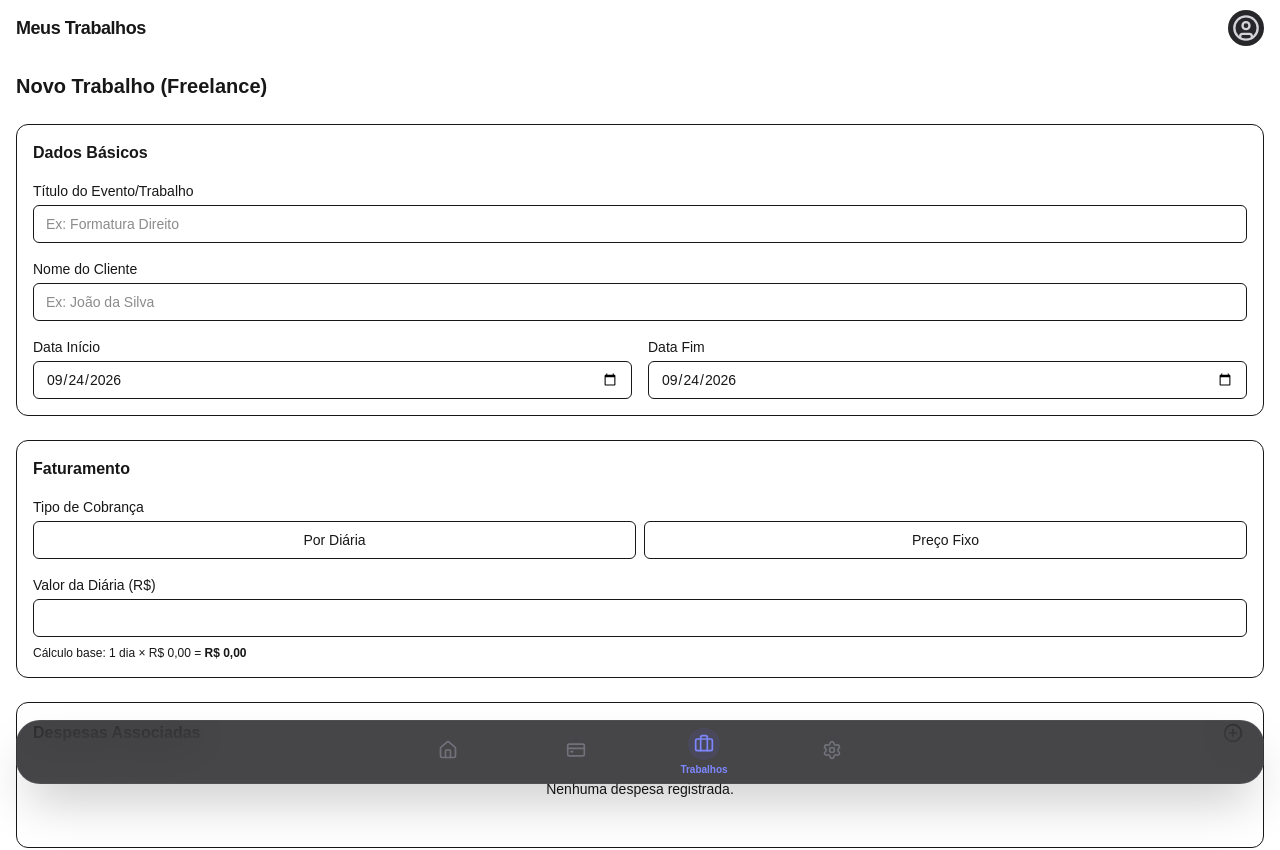
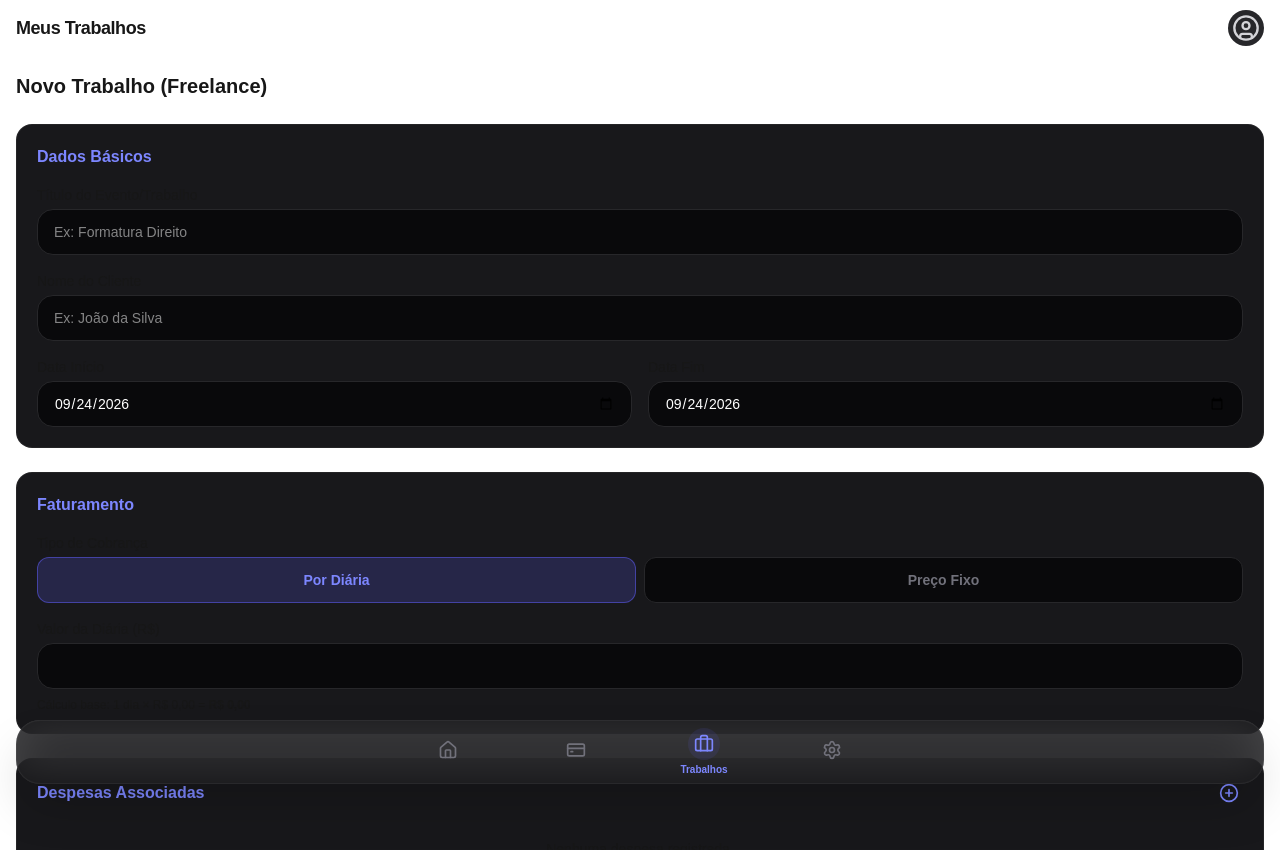
Before and after one commit to FabioLeonardoS/financa-app, a Next.js app: page /trabalhos/novo in a window 1280 px wide. Shown: the top 850 px of the page. Built offline with nearby package versions, Linux system fonts and the light colour scheme.

Commit message:
style: trabalhos UI consistency

```diff
--- a/src/app/trabalhos/[id]/page.tsx
+++ b/src/app/trabalhos/[id]/page.tsx
@@ -55,8 +55,8 @@ export default async function WorkOrderDetailPage(props: { params: Promise<{ id:
         <p className="text-muted-foreground">Cliente: {workOrder.clientName}</p>
       </div>
 
-      <div className="p-4 rounded-xl bg-card border border-border shadow-sm space-y-4">
-        <h3 className="font-semibold text-primary border-b border-border pb-2">Detalhes do Orçamento</h3>
+      <div className="p-5 rounded-2xl bg-zinc-900 border border-white/5 shadow-md space-y-4">
+        <h3 className="font-semibold text-indigo-400 border-b border-white/5 pb-2">Detalhes do Orçamento</h3>
 
         <div className="grid grid-cols-2 gap-4 text-sm">
           <div>
--- a/src/app/trabalhos/novo/page.tsx
+++ b/src/app/trabalhos/novo/page.tsx
@@ -72,20 +72,20 @@ export default function NovoTrabalhoPage() {
   };
 
   return (
-    <div className="p-4 space-y-6 pb-24">
+    <div className="p-4 space-y-6 pb-36">
       <h2 className="text-xl font-bold">Novo Trabalho (Freelance)</h2>
 
       <form onSubmit={handleSubmit} className="space-y-6">
 
         {/* Dados Básicos */}
-        <div className="space-y-4 p-4 bg-card border border-border rounded-xl">
-          <h3 className="font-semibold text-primary">Dados Básicos</h3>
+        <div className="bg-zinc-900 p-5 rounded-2xl border border-white/5 flex flex-col gap-4">
+          <h3 className="font-semibold text-indigo-400">Dados Básicos</h3>
 
           <div>
             <label className="text-sm font-medium mb-1 block text-muted-foreground">Título do Evento/Trabalho</label>
             <input
               required
-              className="w-full bg-background border border-border rounded-md px-3 py-2 text-sm focus:outline-none focus:ring-1 focus:ring-primary"
+              className="w-full bg-zinc-950 border border-zinc-800 rounded-2xl px-4 py-3 text-white text-sm focus:outline-none focus:ring-2 focus:ring-indigo-500"
               value={title} onChange={(e) => setTitle(e.target.value)}
               placeholder="Ex: Formatura Direito"
             />
@@ -94,7 +94,7 @@ export default function NovoTrabalhoPage() {
             <label className="text-sm font-medium mb-1 block text-muted-foreground">Nome do Cliente</label>
             <input
               required
-              className="w-full bg-background border border-border rounded-md px-3 py-2 text-sm focus:outline-none focus:ring-1 focus:ring-primary"
+              className="w-full bg-zinc-950 border border-zinc-800 rounded-2xl px-4 py-3 text-white text-sm focus:outline-none focus:ring-2 focus:ring-indigo-500"
               value={clientName} onChange={(e) => setClientName(e.target.value)}
               placeholder="Ex: João da Silva"
             />
@@ -105,7 +105,7 @@ export default function NovoTrabalhoPage() {
               <label className="text-sm font-medium mb-1 block text-muted-foreground">Data Início</label>
               <input
                 type="date" required
-                className="w-full bg-background border border-border rounded-md px-3 py-2 text-sm"
+                className="w-full bg-zinc-950 border border-zinc-800 rounded-2xl px-4 py-3 text-white text-sm focus:outline-none focus:ring-2 focus:ring-indigo-500"
                 value={startDate} onChange={(e) => setStartDate(e.target.value)}
               />
             </div>
@@ -113,7 +113,7 @@ export default function NovoTrabalhoPage() {
               <label className="text-sm font-medium mb-1 block text-muted-foreground">Data Fim</label>
               <input
                 type="date" required
-                className="w-full bg-background border border-border rounded-md px-3 py-2 text-sm"
+                className="w-full bg-zinc-950 border border-zinc-800 rounded-2xl px-4 py-3 text-white text-sm focus:outline-none focus:ring-2 focus:ring-indigo-500"
                 value={endDate} onChange={(e) => setEndDate(e.target.value)}
               />
             </div>
@@ -121,8 +121,8 @@ export default function NovoTrabalhoPage() {
         </div>
 
         {/* Faturamento */}
-        <div className="space-y-4 p-4 bg-card border border-border rounded-xl">
-          <h3 className="font-semibold text-primary">Faturamento</h3>
+        <div className="bg-zinc-900 p-5 rounded-2xl border border-white/5 flex flex-col gap-4">
+          <h3 className="font-semibold text-indigo-400">Faturamento</h3>
 
           <div>
             <label className="text-sm font-medium mb-1 block text-muted-foreground">Tipo de Cobrança</label>
@@ -130,14 +130,14 @@ export default function NovoTrabalhoPage() {
               <button
                 type="button"
                 onClick={() => setBillingType("DAILY_RATE")}
-                className={`py-2 px-3 text-sm rounded-md font-medium border ${billingType === "DAILY_RATE" ? "bg-primary text-primary-foreground border-primary" : "bg-background border-border text-muted-foreground"}`}
+                className={`py-3 px-3 text-sm rounded-xl font-bold border transition-colors ${billingType === "DAILY_RATE" ? "bg-indigo-500/20 text-indigo-400 border-indigo-500/50" : "bg-zinc-950 border-zinc-800 text-zinc-500"}`}
               >
                 Por Diária
               </button>
               <button
                 type="button"
                 onClick={() => setBillingType("FIXED_PRICE")}
-                className={`py-2 px-3 text-sm rounded-md font-medium border ${billingType === "FIXED_PRICE" ? "bg-primary text-primary-foreground border-primary" : "bg-background border-border text-muted-foreground"}`}
+                className={`py-3 px-3 text-sm rounded-xl font-bold border transition-colors ${billingType === "FIXED_PRICE" ? "bg-indigo-500/20 text-indigo-400 border-indigo-500/50" : "bg-zinc-950 border-zinc-800 text-zinc-500"}`}
               >
                 Preço Fixo
               </button>
@@ -149,7 +149,7 @@ export default function NovoTrabalhoPage() {
               <label className="text-sm font-medium mb-1 block text-muted-foreground">Valor da Diária (R$)</label>
               <input
                 type="number" step="0.01" required
-                className="w-full bg-background border border-border rounded-md px-3 py-2 text-sm"
+                className="w-full bg-zinc-950 border border-zinc-800 rounded-2xl px-4 py-3 text-white text-sm focus:outline-none focus:ring-2 focus:ring-indigo-500"
                 value={dailyRate || ""} onChange={(e) => setDailyRate(parseFloat(e.target.value) || 0)}
               />
               <p className="text-xs text-muted-foreground mt-2">
@@ -163,7 +163,7 @@ export default function NovoTrabalhoPage() {
               <label className="text-sm font-medium mb-1 block text-muted-foreground">Valor Fechado (R$)</label>
               <input
                 type="number" step="0.01" required
-                className="w-full bg-background border border-border rounded-md px-3 py-2 text-sm"
+                className="w-full bg-zinc-950 border border-zinc-800 rounded-2xl px-4 py-3 text-white text-sm focus:outline-none focus:ring-2 focus:ring-indigo-500"
                 value={fixedAmount || ""} onChange={(e) => setFixedAmount(parseFloat(e.target.value) || 0)}
               />
             </div>
@@ -171,10 +171,10 @@ export default function NovoTrabalhoPage() {
         </div>
 
         {/* Despesas */}
-        <div className="space-y-4 p-4 bg-card border border-border rounded-xl">
+        <div className="bg-zinc-900 p-5 rounded-2xl border border-white/5 flex flex-col gap-4">
           <div className="flex items-center justify-between">
-            <h3 className="font-semibold text-primary">Despesas Associadas</h3>
-            <button type="button" onClick={addExpense} className="text-primary p-1 hover:bg-primary/20 rounded-md transition-colors">
+            <h3 className="font-semibold text-indigo-400">Despesas Associadas</h3>
+            <button type="button" onClick={addExpense} className="text-indigo-400 p-1 hover:bg-indigo-400/20 rounded-md transition-colors">
               <PlusCircle className="w-5 h-5" />
             </button>
           </div>
@@ -189,12 +189,12 @@ export default function NovoTrabalhoPage() {
                 <div className="space-y-2">
                   <input
                     type="text" placeholder="Nome da despesa..." required
-                    className="w-full bg-transparent border-b border-border text-sm pb-1 focus:outline-none focus:border-primary"
+                    className="w-full bg-transparent border-b border-zinc-800 text-sm pb-1 focus:outline-none focus:border-indigo-500 text-white"
                     value={expense.description} onChange={(e) => updateExpense(expense.id, "description", e.target.value)}
                   />
                   <label className="flex items-center gap-2 text-xs">
                     <input
-                      type="checkbox" className="accent-primary"
+                      type="checkbox" className="accent-indigo-500"
                       checked={expense.isReimbursable} onChange={(e) => updateExpense(expense.id, "isReimbursable", e.target.checked)}
                     />
                     Reembolsável (Cliente Paga)
@@ -203,11 +203,11 @@ export default function NovoTrabalhoPage() {
 
                 <input
                   type="number" step="0.01" placeholder="R$ 0,00" required
-                  className="w-full bg-secondary/50 rounded text-sm p-1 text-center font-medium focus:outline-none focus:ring-1 focus:ring-primary"
+                  className="w-full bg-zinc-950 rounded-xl text-sm p-2 text-center font-medium focus:outline-none focus:ring-2 focus:ring-indigo-500 text-white border border-zinc-800"
                   value={expense.amount || ""} onChange={(e) => updateExpense(expense.id, "amount", parseFloat(e.target.value) || 0)}
                 />
 
-                <button type="button" onClick={() => removeExpense(expense.id)} className="text-red-400 p-1 hover:bg-red-400/20 rounded">
+                <button type="button" onClick={() => removeExpense(expense.id)} className="text-red-400 p-2 hover:bg-red-400/20 rounded-xl mt-0.5">
                   <Trash2 className="w-4 h-4" />
                 </button>
               </div>
@@ -216,12 +216,12 @@ export default function NovoTrabalhoPage() {
         </div>
 
         {/* Resumo do Orçamento */}
-        <div className="sticky bottom-20 p-4 bg-primary text-primary-foreground rounded-xl shadow-lg flex items-center justify-between">
+        <div className="sticky bottom-24 p-5 bg-gradient-to-r from-indigo-500 to-purple-600 text-white rounded-2xl shadow-lg flex items-center justify-between z-40">
           <div>
             <p className="text-xs opacity-80">Total Calculado</p>
             <p className="text-2xl font-bold">{formatCurrency(currentTotal)}</p>
           </div>
-          <button type="submit" className="bg-background text-foreground px-6 py-2 rounded-lg font-bold shadow-sm hover:opacity-90">
+          <button type="submit" className="bg-zinc-900 text-white px-8 py-3 rounded-xl font-bold shadow-sm hover:opacity-90 active:scale-95 transition-all">
             Salvar
           </button>
         </div>
--- a/src/app/trabalhos/page.tsx
+++ b/src/app/trabalhos/page.tsx
@@ -26,7 +26,12 @@ async function WorkOrdersList() {
         });
 
         return (
-          <Link href={`/trabalhos/${work.id}`} key={work.id} className="p-4 rounded-xl bg-card border border-border shadow-sm flex flex-col gap-3 hover:border-primary transition-colors cursor-pointer">
+          <Link
+            href={`/trabalhos/${work.id}`}
+            key={work.id}
+            className="p-4 rounded-2xl bg-zinc-900 border border-white/5 shadow-md flex flex-col gap-3 hover:border-indigo-500/50 transition-colors cursor-pointer border-l-4"
+            style={{ borderLeftColor: workOrderStatusColor(work.status) }}
+          >
             <div className="flex justify-between items-start">
               <div>
                 <h3 className="font-bold">{work.title}</h3>
@@ -55,7 +60,7 @@ async function WorkOrdersList() {
       })}
 
       {works.length === 0 && (
-        <div className="flex flex-col items-center justify-center p-8 rounded-xl bg-card border border-border mt-8 shadow-sm">
+        <div className="flex flex-col items-center justify-center p-8 rounded-2xl bg-zinc-900 border border-white/5 mt-8 shadow-sm">
           <p className="text-muted-foreground text-sm">Nenhum trabalho registrado.</p>
         </div>
       )}
```
